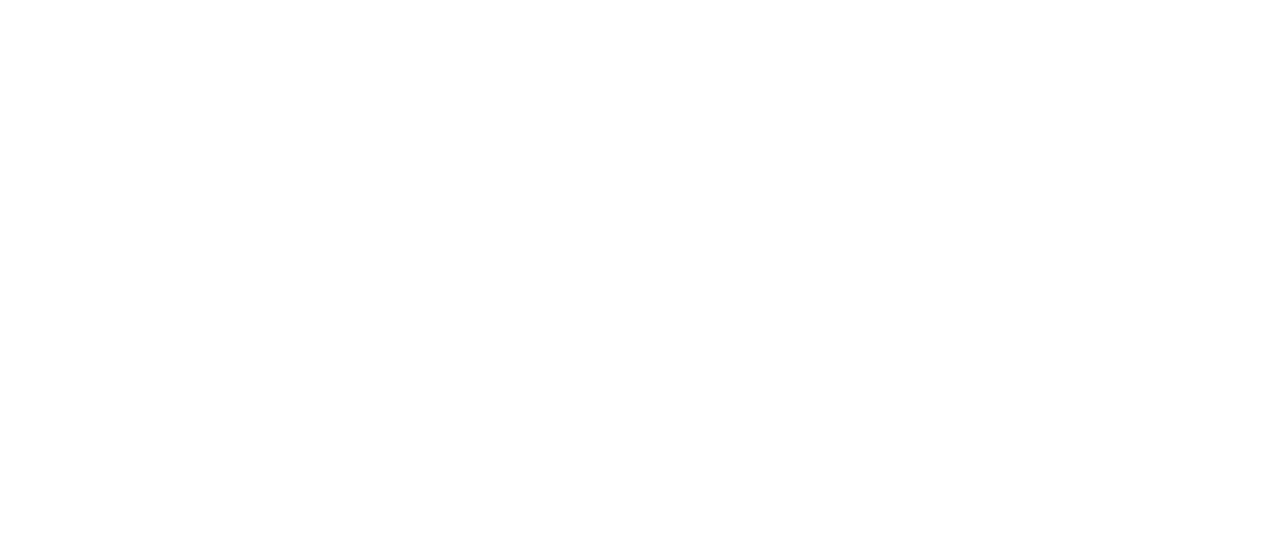
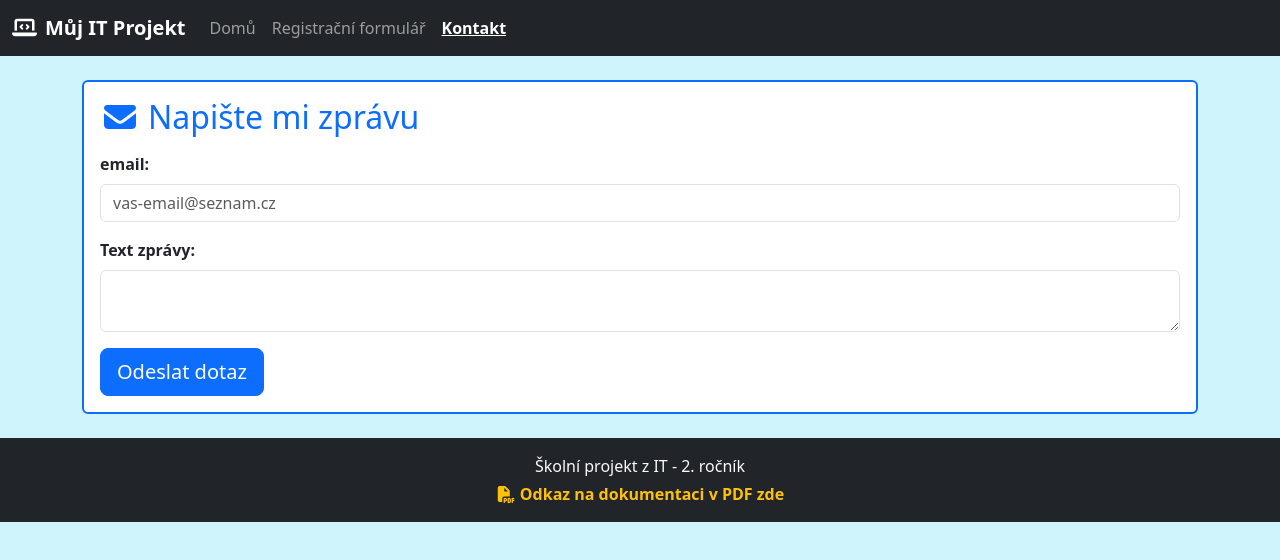
Before and after one commit to OndraVesely/WebProjekt, a website: page stranka3.html in a window 1280 px wide. Drawn offline with nearby package versions, Linux system fonts and the light colour scheme; a script that the page names is missing.

Commit message:
práce na projektu

```diff
--- a/stranka3.html
+++ b/stranka3.html
@@ -1,11 +1,80 @@
 <!DOCTYPE html>
-<html lang="en">
+<html lang="cs">
+
 <head>
-    <meta charset="UTF-8">
-    <meta name="viewport" content="width=device-width, initial-scale=1.0">
-    <title>Document</title>
+  <meta charset="UTF-8">
+  <meta name="viewport" content="width=device-width, initial-scale=1.0">
+  <title>Můj IT Web - Kontakt</title>
+  <link rel="stylesheet" href="node_modules/@fortawesome/fontawesome-free/css/all.css">
+  <link rel="stylesheet" href="node_modules/bootstrap/dist/css/bootstrap.min.css">
+  <style>
+    .ck-editor__editable_inline {
+      min-height: 150px;
+    }
+  </style>
 </head>
-<body>
 
+<body class="bg-info-subtle">
+
+  <nav class="navbar navbar-expand-sm bg-dark  navbar-dark">
+    <div class="container-fluid">
+      <a class="navbar-brand fw-bold" href="stranka2.html">
+        <i class="fa-solid fa-laptop-code me-2"></i>Můj IT Projekt
+      </a>
+      <button class="navbar-toggler" type="button" data-bs-toggle="collapse" data-bs-target="#navigace">
+        <span class="navbar-toggler-icon"></span>
+      </button>
+      <div class="collapse navbar-collapse" id="navigace">
+        <ul class="navbar-nav me-auto mb-2 mb-lg-0">
+          <li class="nav-item">
+            <a class="nav-link" href="index.html">Domů</a>
+          </li>
+          <li class="nav-item">
+            <a class="nav-link" href="stranka2.html">Registrační formulář</a>
+          </li>
+          <li class="nav-item">
+            <a class="nav-link active fw-bold text-decoration-underline" href="stranka3.html">Kontakt</a>
+          </li>
+        </ul>
+      </div>
+    </div>
+  </nav>
+
+  <div class="container my-4">
+    <div class="card p-3 border-2 border-primary">
+      <h2 class="text-primary mb-3"><i class="fa-solid fa-envelope me-2"></i>Napište mi zprávu</h2>
+
+      <form action="#" method="POST">
+        <div class="mb-3">
+          <label for="email" class="form-label fw-bold">email:</label>
+          <input type="email" class="form-control" id="email" placeholder="vas-email@seznam.cz" required>
+        </div>
+        <div class="mb-3">
+          <label for="textZpravy" class="form-label fw-bold">Text zprávy:</label>
+          <textarea id="textZpravy" name="zprava" class="form-control"></textarea>
+        </div>
+
+        <button type="submit" class="btn btn-primary btn-lg">Odeslat dotaz</button>
+      </form>
+    </div>
+  </div>
+
+  <footer class="bg-dark text-light text-center py-3 mt-auto">
+    <p class="mb-1">Školní projekt z IT - 2. ročník</p>
+    <a href="dokumentace.pdf" target="_blank" class="text-warning text-decoration-none fw-bold">
+      <i class="fa-solid fa-file-pdf me-1"></i>Odkaz na dokumentaci v PDF zde
+    </a>
+  </footer>
+
+  <script src="https://cdn.jsdelivr.net/npm/bootstrap@5.3.3/dist/js/bootstrap.bundle.min.js"></script>
+  <script src="https://cdn.ckeditor.com/ckeditor5/41.2.0/classic/ckeditor.js"></script>
+  <script>
+    ClassicEditor
+      .create(document.querySelector('#textZpravy'))
+      .catch(error => {
+        console.error(error);
+      });
+  </script>
 </body>
+
 </html>
```
Also changed, not shown: index.html (renamed from stranka1.html, +17 -0 lines).
